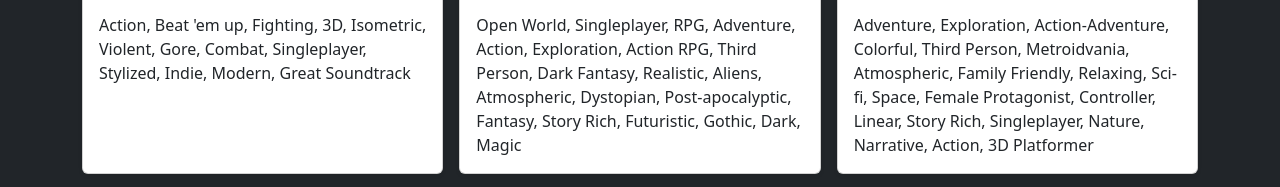
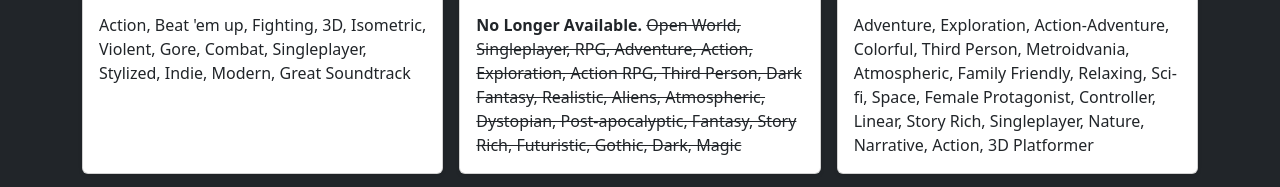
Before and after one commit to IntTuition/Christmas-Giveaway-2023, a website built with webpack: page index.html in a window 1280 px wide. Shown: the part 220-407 px from the top of the page. Built offline with nearby package versions, Linux system fonts and the light colour scheme.

Commit message:
N/A: Chivalry II, Elex II, Biomutant, Doom Eternal

```diff
--- a/index.html
+++ b/index.html
@@ -46,7 +46,7 @@
             <div class="card shadow-sm h-100">
               <a href="https://store.steampowered.com/app/900040/ELEX_II/"><img src="img/ELEX_II.png" width="100%" height="215" role="img" class="img-fluid"></a>
               <div class="card-body">
-                <p class="card-text">Open World, Singleplayer, RPG, Adventure, Action, Exploration, Action RPG, Third Person, Dark Fantasy, Realistic, Aliens, Atmospheric, Dystopian, Post-apocalyptic, Fantasy, Story Rich, Futuristic, Gothic, Dark, Magic</p>
+                <p class="card-text"><strong>No Longer Available.</strong> <del>Open World, Singleplayer, RPG, Adventure, Action, Exploration, Action RPG, Third Person, Dark Fantasy, Realistic, Aliens, Atmospheric, Dystopian, Post-apocalyptic, Fantasy, Story Rich, Futuristic, Gothic, Dark, Magic</del></p>
               </div>
             </div>
           </div>
@@ -207,7 +207,7 @@
             <div class="card shadow-sm h-100">
               <a href="https://store.steampowered.com/app/1824220/Chivalry_2/"><img src="img/Chivalry_.png" width="100%" height="215" role="img" class="img-fluid"></a>
               <div class="card-body">
-                <p class="card-text">Massively Multiplayer, Swordplay, Medieval, Hack and Slash, Historical, Gore, Action, Multiplayer, PvP, First-Person, War, Combat, FPS, 3D, Military, Third Person, Atmospheric, Comedy, Wargame, 3D Fighter</p>
+                <p class="card-text"><strong>No Longer Available.</strong><del>Massively Multiplayer, Swordplay, Medieval, Hack and Slash, Historical, Gore, Action, Multiplayer, PvP, First-Person, War, Combat, FPS, 3D, Military, Third Person, Atmospheric, Comedy, Wargame, 3D Fighter</del></p>
               </div>
             </div>
           </div>
@@ -387,7 +387,7 @@
             <div class="card shadow-sm h-100">
               <a href="https://store.steampowered.com/app/597820/BIOMUTANT/"><img src="img/BIOMUTANT.png" width="100%" height="215" role="img" class="img-fluid"></a>
               <div class="card-body">
-                <p class="card-text">Open World, Action, RPG, Singleplayer, Adventure, Post-apocalyptic, Character Customization, Third Person, Hack and Slash, Fantasy, Atmospheric, Action RPG, Exploration, Martial Arts, Multiplayer, Cute, Story Rich, Sci-fi, Indie, Crafting</p>
+                <p class="card-text"><strong>No Longer Available.</strong><del>Open World, Action, RPG, Singleplayer, Adventure, Post-apocalyptic, Character Customization, Third Person, Hack and Slash, Fantasy, Atmospheric, Action RPG, Exploration, Martial Arts, Multiplayer, Cute, Story Rich, Sci-fi, Indie, Crafting</del></p>
               </div>
             </div>
           </div>
@@ -477,7 +477,7 @@
             <div class="card shadow-sm h-100">
               <a href="https://store.steampowered.com/app/782330/DOOM_Eternal/"><img src="img/DOOM_Eternal.png" width="100%" height="215" role="img" class="img-fluid"></a>
               <div class="card-body">
-                <p class="card-text">Action, FPS, Great Soundtrack, Gore, Fast-Paced, Demons, Violent, Shooter, First-Person, Singleplayer, Blood, Multiplayer, Sci-fi, Atmospheric, Post-apocalyptic, Mature, Story Rich, Difficult, Adventure, Horror</p>
+                <p class="card-text"><strong>No Longer Available.</strong><del>Action, FPS, Great Soundtrack, Gore, Fast-Paced, Demons, Violent, Shooter, First-Person, Singleplayer, Blood, Multiplayer, Sci-fi, Atmospheric, Post-apocalyptic, Mature, Story Rich, Difficult, Adventure, Horror</del></p>
               </div>
             </div>
           </div>
```
Also changed, not shown: img/BIOMUTANT.png, img/Chivalry_.png, img/DOOM_Eternal.png, img/ELEX_II.png.
